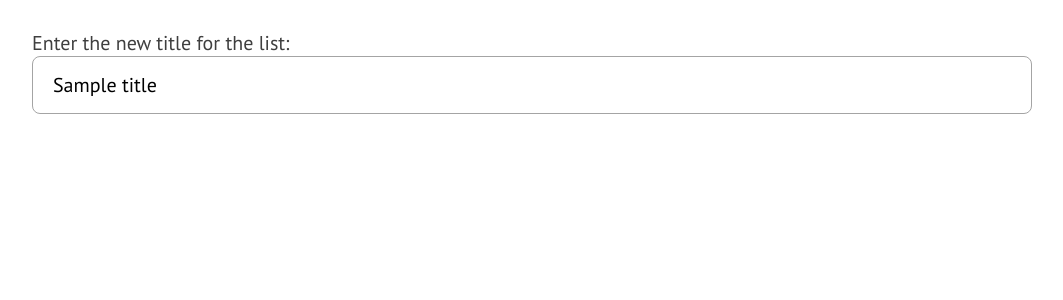
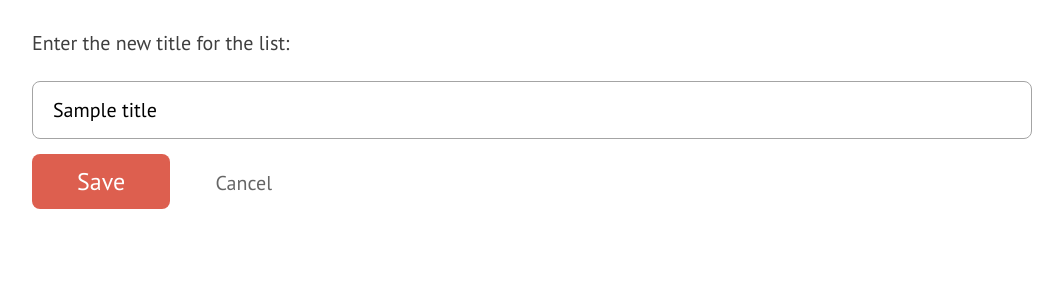
Before and after one commit to PatrickMayoMoran/python-prep, a Flask app: template 175/todo_starter/templates/edit_list.html in a window 1280 px wide. Shown: the part 159-459 px from the top of the page, without its empty margins (108-1171 px from the left). Run offline with Flask 3, Linux system fonts and the light colour scheme; the template is opened without the code that fills it: most values are stand-ins (such as "Sample title", 1, 10 or a date in 2020).

Commit message:
Add form for editing list

```diff
--- a/175/todo_starter/templates/edit_list.html
+++ b/175/todo_starter/templates/edit_list.html
@@ -4,8 +4,18 @@
   <section id='todos'>
   </section>
 
-  <form action="/lists/{{ lst.id}}" method="POST">
-  <label for="title">Enter the new title for the list:</label>
-  <input type="text" id="title" name="list_title" value="{{ title or lst.title}}">
+  <form action="/lists/{{ lst.id}}" method="post">
+    <dl>
+      <dt>
+        <label for="title">Enter the new title for the list:</label>
+      </dt>
+      <dd>
+        <input type="text" id="title" name="list_title" value="{{ title or lst.title}}">
+      </dd>
+    </dl>
+    <fieldset class="actions">
+      <input type="submit" value="Save">
+      <a href="{{ url_for('show_list', list_id=lst.id) }}">Cancel</a>
+    </fieldset>
   </form>
 {% endblock %}
```
